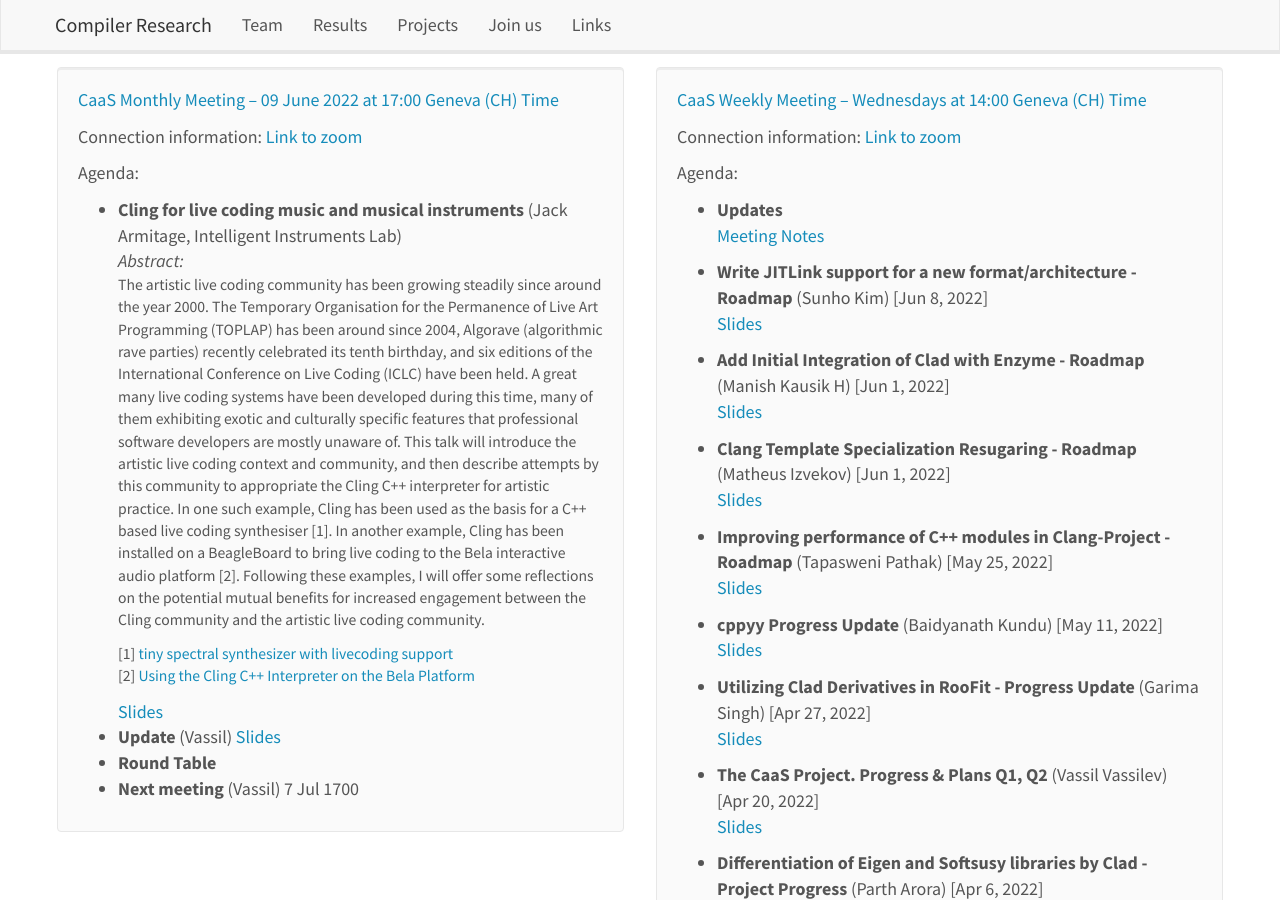
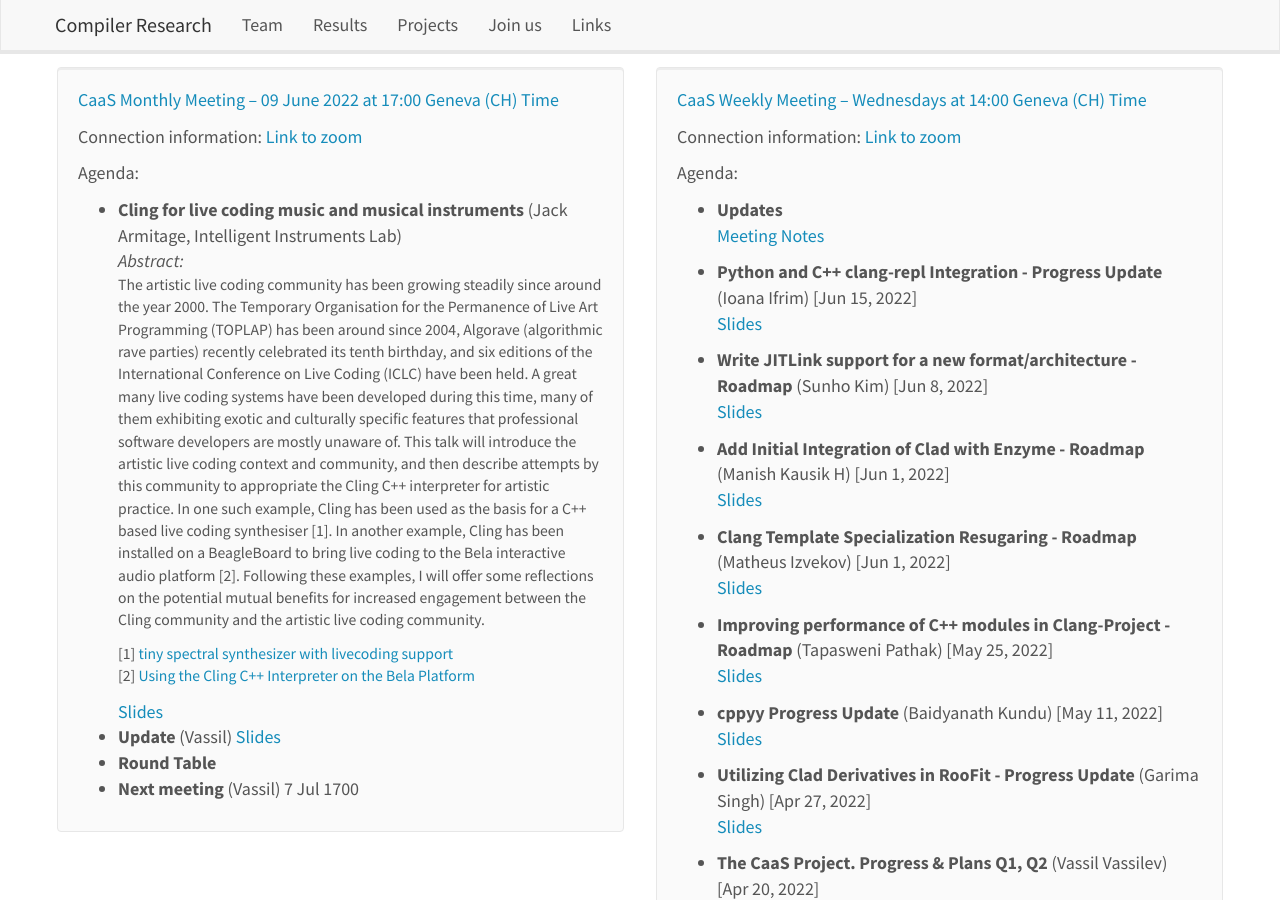
Before and after one commit to vgvassilev/clad, a Jekyll site: the page built from _pages/meetings.md, in a window 1280 px wide and 900 px high, scrolled down 514 px. Built offline with Jekyll 4.4.1, drawn with Linux system fonts in a browser that asks for light colours; nearby versions of some CDN libraries; a style sheet for code colours, icons or effects is not loaded.

Commit message:
Add Ioana's slides for Python and C++ Integration in clang-repl Report

```diff
--- a/_data/standing_meetings.yml
+++ b/_data/standing_meetings.yml
@@ -17,6 +17,10 @@
   agenda:
     - title: Updates
       link: "[Meeting Notes](https://docs.google.com/document/d/1HMUtM8rRPeTYDqsWZVD-iQityjJj9_GKgu0FHHbiBr0)"
+    - title: "Python and C++ clang-repl Integration - Progress Update"
+      date: 2022-06-15 14:00:00 +0200
+      speaker: "Ioana Ifrim"
+      link: "[Slides](/assets/presentations/CaaS_Weekly_15_06_2022_Ioana-Python_and_C++_clang-repl_integration.pdf)"
     - title: "Write JITLink support for a new format/architecture - Roadmap"
       date: 2022-06-08 14:00:00 +0200
       speaker: "Sunho Kim"
```
Also changed, not shown: 1 other file.
